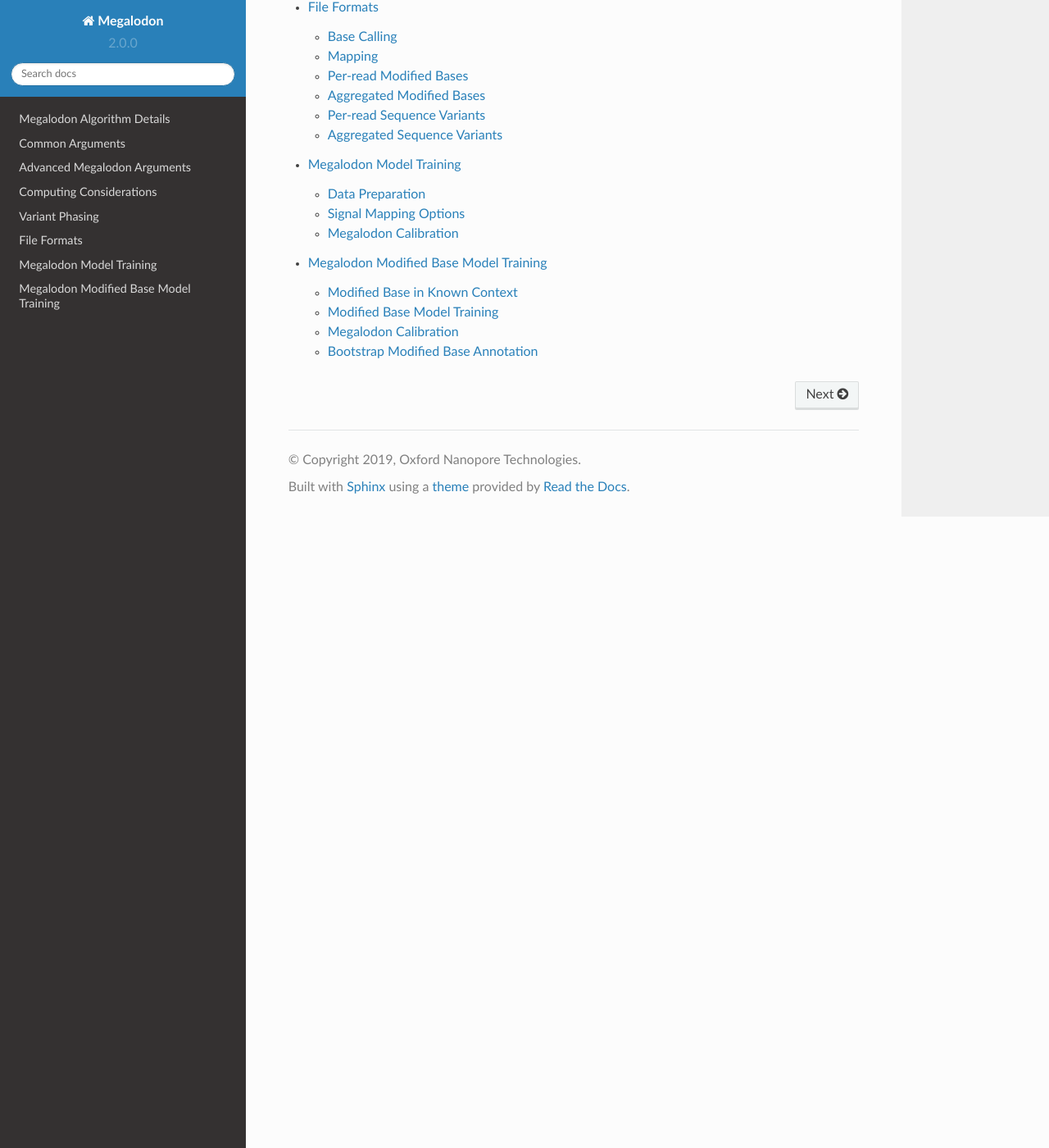
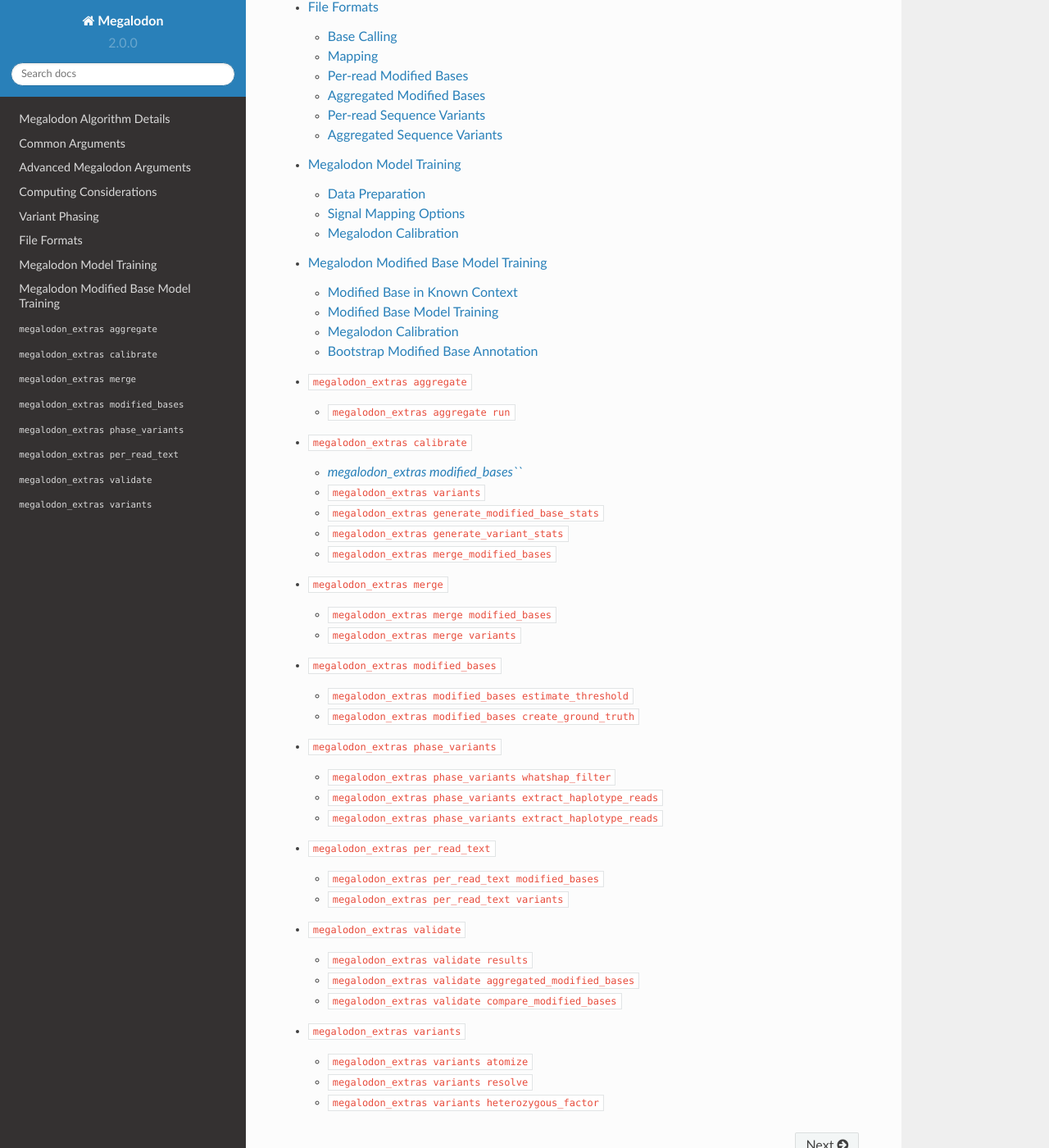
Before and after one commit to nanoporetech/megalodon, a Sphinx documentation site: the page built from docs/index.rst, in a window 1280 px wide and 1400 px high, scrolled down 2549 px. Shown: the whole window at 82% size. Built offline with Sphinx 7.4.7 and the Read the Docs theme 2.0.0, drawn with Linux system fonts in a browser that asks for light colours.

Commit message:
Add templates for megalodon_extras docs.

````diff
--- /dev/null
+++ b/docs/extras_aggregate.rst
@@ -0,0 +1,8 @@
+******************************
+``megalodon_extras aggregate``
+******************************
+
+
+----------------------------------
+``megalodon_extras aggregate run``
+----------------------------------
--- /dev/null
+++ b/docs/extras_calibrate.rst
@@ -0,0 +1,28 @@
+******************************
+``megalodon_extras calibrate``
+******************************
+
+
+-----------------------------------
+`megalodon_extras modified_bases```
+-----------------------------------
+
+
+-----------------------------
+``megalodon_extras variants``
+-----------------------------
+
+
+-------------------------------------------------
+``megalodon_extras generate_modified_base_stats``
+-------------------------------------------------
+
+
+-------------------------------------------
+``megalodon_extras generate_variant_stats``
+-------------------------------------------
+
+
+-----------------------------------------
+``megalodon_extras merge_modified_bases``
+-----------------------------------------
--- /dev/null
+++ b/docs/extras_merge.rst
@@ -0,0 +1,13 @@
+**************************
+``megalodon_extras merge``
+**************************
+
+
+-----------------------------------------
+``megalodon_extras merge modified_bases``
+-----------------------------------------
+
+
+-----------------------------------
+``megalodon_extras merge variants``
+-----------------------------------
--- /dev/null
+++ b/docs/extras_modified_bases.rst
@@ -0,0 +1,18 @@
+***********************************
+``megalodon_extras modified_bases``
+***********************************
+
+
+------------------------------------------------------
+``megalodon_extras modified_bases estimate_threshold``
+------------------------------------------------------
+
+
+---------------------------------------------------
+``megalodon_extras modified_bases update_database``
+----------------------------------------------------
+
+
+-------------------------------------------------------
+``megalodon_extras modified_bases create_ground_truth``
+-------------------------------------------------------
--- /dev/null
+++ b/docs/extras_per_read_text.rst
@@ -0,0 +1,13 @@
+**********************************
+``megalodon_extras per_read_text``
+**********************************
+
+
+-------------------------------------------------
+``megalodon_extras per_read_text modified_bases``
+-------------------------------------------------
+
+
+-------------------------------------------
+``megalodon_extras per_read_text variants``
+-------------------------------------------
--- /dev/null
+++ b/docs/extras_phase_variants.rst
@@ -0,0 +1,18 @@
+***********************************
+``megalodon_extras phase_variants``
+***********************************
+
+
+---------------------------------------------------
+``megalodon_extras phase_variants whatshap_filter``
+---------------------------------------------------
+
+
+-----------------------------------------------------------
+``megalodon_extras phase_variants extract_haplotype_reads``
+-----------------------------------------------------------
+
+
+-----------------------------------------------------------
+``megalodon_extras phase_variants extract_haplotype_reads``
+-----------------------------------------------------------
--- /dev/null
+++ b/docs/extras_validate.rst
@@ -0,0 +1,18 @@
+*****************************
+``megalodon_extras validate``
+*****************************
+
+
+-------------------------------------
+``megalodon_extras validate results``
+-------------------------------------
+
+
+-------------------------------------------------------
+``megalodon_extras validate aggregated_modified_bases``
+-------------------------------------------------------
+
+
+----------------------------------------------------
+``megalodon_extras validate compare_modified_bases``
+----------------------------------------------------
--- /dev/null
+++ b/docs/extras_variants.rst
@@ -0,0 +1,18 @@
+*****************************
+``megalodon_extras variants``
+*****************************
+
+
+-------------------------------------
+``megalodon_extras variants atomize``
+-------------------------------------
+
+
+-------------------------------------
+``megalodon_extras variants resolve``
+-------------------------------------
+
+
+-------------------------------------------------
+``megalodon_extras variants heterozygous_factor``
+-------------------------------------------------
--- a/docs/index.rst
+++ b/docs/index.rst
@@ -82,3 +82,11 @@ Contents
    file_formats
    model_training
    modbase_training
+   extras_aggregate
+   extras_calibrate
+   extras_merge
+   extras_modified_bases
+   extras_phase_variants
+   extras_per_read_text
+   extras_validate
+   extras_variants
````
